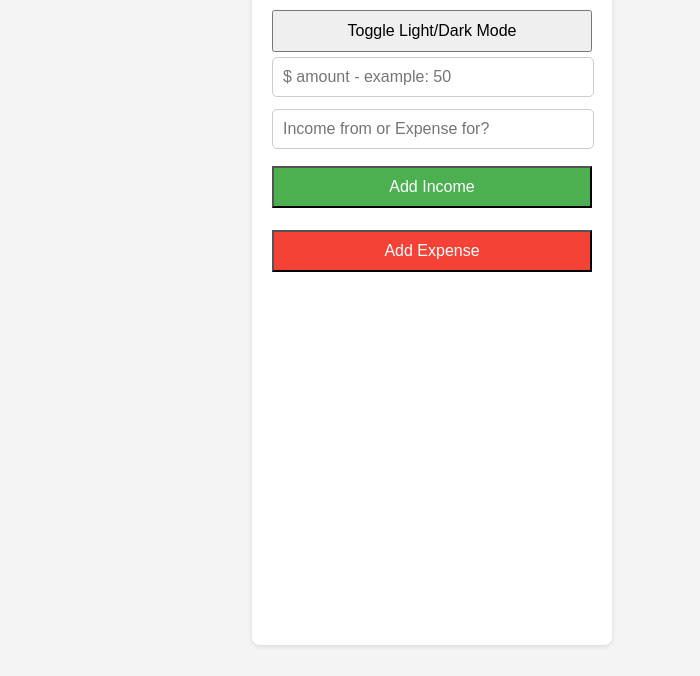
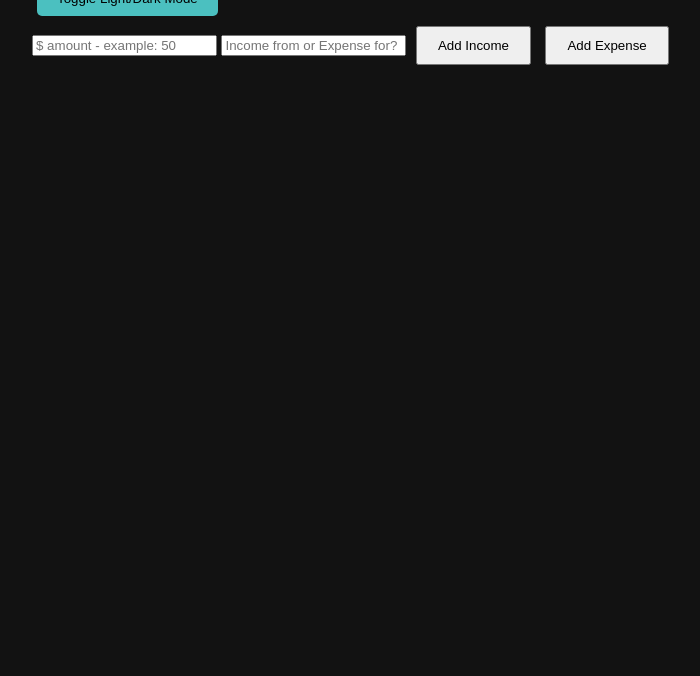
Before and after one commit to tahp/budgetAppAI, a plain HTML site: page index.html in a window 1280 px wide. Shown: the part 124-800 px from the top of the page, without its empty margins (208-908 px from the left). Drawn offline with nearby package versions, Linux system fonts and the light colour scheme.

Commit message:
Update style.css
Added dark/light mode

```diff
--- a/style.css
+++ b/style.css
@@ -1,68 +1,41 @@
 body {
   font-family: Arial, sans-serif;
-  background-color: #f4f4f4;
   margin: 0;
   padding: 0;
-  display: flex;
-  justify-content: center;
-  align-items: center;
-  min-height: 100vh;
+  background-color: #121212;
+  color: #ffffff;
+  transition: background-color 0.3s, color 0.3s;
 }
 
 .container {
-  background-color: white;
+  max-width: 800px;
+  margin: 0 auto;
   padding: 20px;
-  border-radius: 8px;
-  box-shadow: 0 2px 5px rgba(0, 0, 0, 0.1);
-  width: 320px; /* Increased width slightly for better input alignment */
-  text-align: center;
-}
-
-h1 {
-  margin-bottom: 20px;
-}
-
-form {
-  display: flex;
-  flex-direction: column;
-  gap: 12px; /* Ensure visible spacing between inputs */
-  margin-bottom: 20px;
-}
-
-input[type="text"], input[type="number"] {
-  padding: 10px;
-  font-size: 16px;
-  border: 1px solid #ccc;
-  border-radius: 5px;
-  width: calc(100% - 20px);
 }
 
 button {
-  padding: 10px;
-  font-size: 16px;
-  margin: 5px 0;
-  width: 100%;
-}
-#add-income {
-  background-color: #4caf50;
-  color: white;
+  padding: 10px 20px;
+  margin: 5px;
+  cursor: pointer;
 }
 
-#add-expense {
-  background-color: #f44336;
-  color: white;
+.dark-mode {
+  background-color: #121212;
+  color: #ffffff;
 }
 
-#transactions-list {
-  margin-top: 20px;
-  text-align: left;
+.light-mode {
+  background-color: #ffffff;
+  color: #000000;
 }
 
-#chart-container {
-  margin-top: 20px;
+button#theme-toggle {
+  background-color: #4bc0c0;
+  color: #000;
+  border: none;
+  border-radius: 5px;
 }
 
-canvas {
-  width: 100%;
-  height: auto; /* Ensure canvas scales properly */
+button#theme-toggle:hover {
+  background-color: #36a2eb;
 }
```
